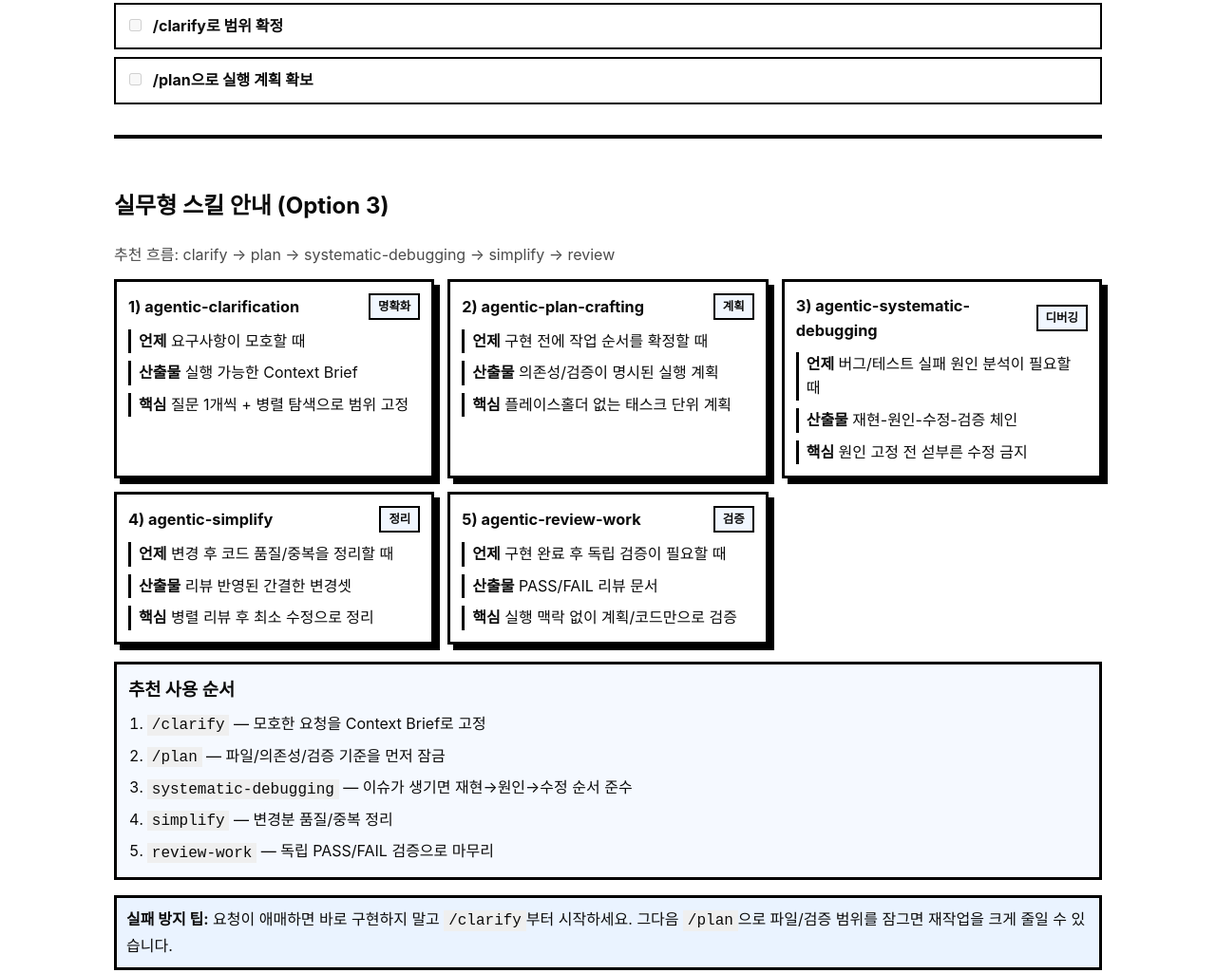
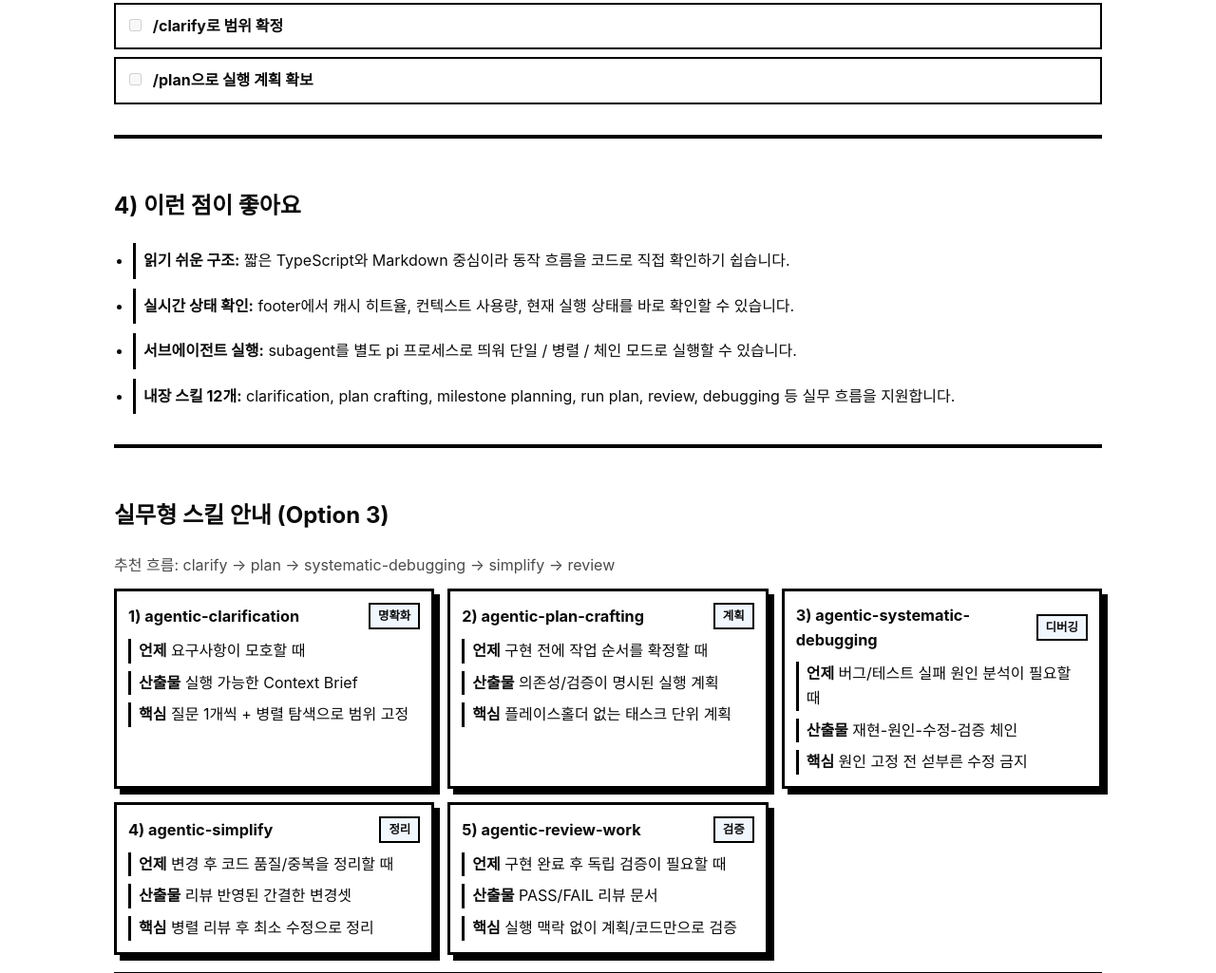
Before and after one commit to alphabeen/jinho-harness, a website: page docs/index.html in a window 1280 px wide. Shown: the part 1352-2377 px from the top of the page at 95% size. Drawn offline with Linux system fonts and the light colour scheme.

Commit message:
docs: add highlights and FAQ details for skills and subagent usage

```diff
--- a/docs/assets/styles.css
+++ b/docs/assets/styles.css
@@ -128,6 +128,19 @@ summary { cursor: pointer; font-weight: 800; }
   margin-right: 8px;
 }
 
+.feature-list {
+  margin: 0;
+  padding-left: 20px;
+  display: grid;
+  gap: 10px;
+}
+
+.feature-list li {
+  background: #fff;
+  border-left: 3px solid #000;
+  padding: 6px 8px;
+}
+
 .hero .subtitle {
   word-break: keep-all;
 }
--- a/docs/index.html
+++ b/docs/index.html
@@ -17,6 +17,7 @@
         <nav>
           <a href="#install">설치</a>
           <a href="#quickstart">빠른 시작</a>
+          <a href="#highlights">특징</a>
           <a href="#skills">스킬 안내</a>
           <a href="#commands">핵심 커맨드</a>
           <a href="#faq">FAQ</a>
@@ -65,6 +66,16 @@
           <li><input type="checkbox" disabled /> /setup 실행 완료</li>
           <li><input type="checkbox" disabled /> /clarify로 범위 확정</li>
           <li><input type="checkbox" disabled /> /plan으로 실행 계획 확보</li>
+        </ul>
+      </section>
+
+      <section id="highlights" class="section container">
+        <h2>4) 이런 점이 좋아요</h2>
+        <ul class="feature-list">
+          <li><strong>읽기 쉬운 구조:</strong> 짧은 TypeScript와 Markdown 중심이라 동작 흐름을 코드로 직접 확인하기 쉽습니다.</li>
+          <li><strong>실시간 상태 확인:</strong> footer에서 캐시 히트율, 컨텍스트 사용량, 현재 실행 상태를 바로 확인할 수 있습니다.</li>
+          <li><strong>서브에이전트 실행:</strong> subagent를 별도 pi 프로세스로 띄워 단일 / 병렬 / 체인 모드로 실행할 수 있습니다.</li>
+          <li><strong>내장 스킬 12개:</strong> clarification, plan crafting, milestone planning, run plan, review, debugging 등 실무 흐름을 지원합니다.</li>
         </ul>
       </section>
 
@@ -203,7 +214,7 @@
       <section class="section container">
         <h2>컨텍스트 주입 방식</h2>
         <p>
-          프로젝트 루트(또는 상위 디렉토리)에 <code>{projectName}.md</code>가 있으면,
+          프로젝트 루트(또는 상위 디렉토리)에 <code>IDS.md</code>가 있으면,
           하네스가 이를 자동 탐색하고 매 턴 다시 읽어 최신 팀 규칙을 반영합니다.
         </p>
       </section>
@@ -218,6 +229,14 @@
           <summary>코드를 자동으로 막 수정하나요?</summary>
           <p>명시적으로 write/edit가 실행될 때만 파일이 바뀝니다. 기본은 명확화와 계획 수립부터 진행합니다.</p>
         </details>
+        <details>
+          <summary>subagent는 어떤 방식으로 실행되나요?</summary>
+          <p>subagent는 별도 pi 프로세스로 실행됩니다. 작업 성격에 따라 single/parallel/chain 모드를 선택해 오케스트레이션합니다.</p>
+        </details>
+        <details>
+          <summary>내장 스킬은 무엇을 도와주나요?</summary>
+          <p>현재 내장 스킬은 12개이며, 요구사항 명확화부터 계획 수립, 실행, 디버깅, 리뷰/정리까지 실무 흐름을 단계별로 지원합니다.</p>
+        </details>
       </section>
     </main>
 
```
Also changed, not shown: tests/docs-site.test.ts (+2 -0 lines).
